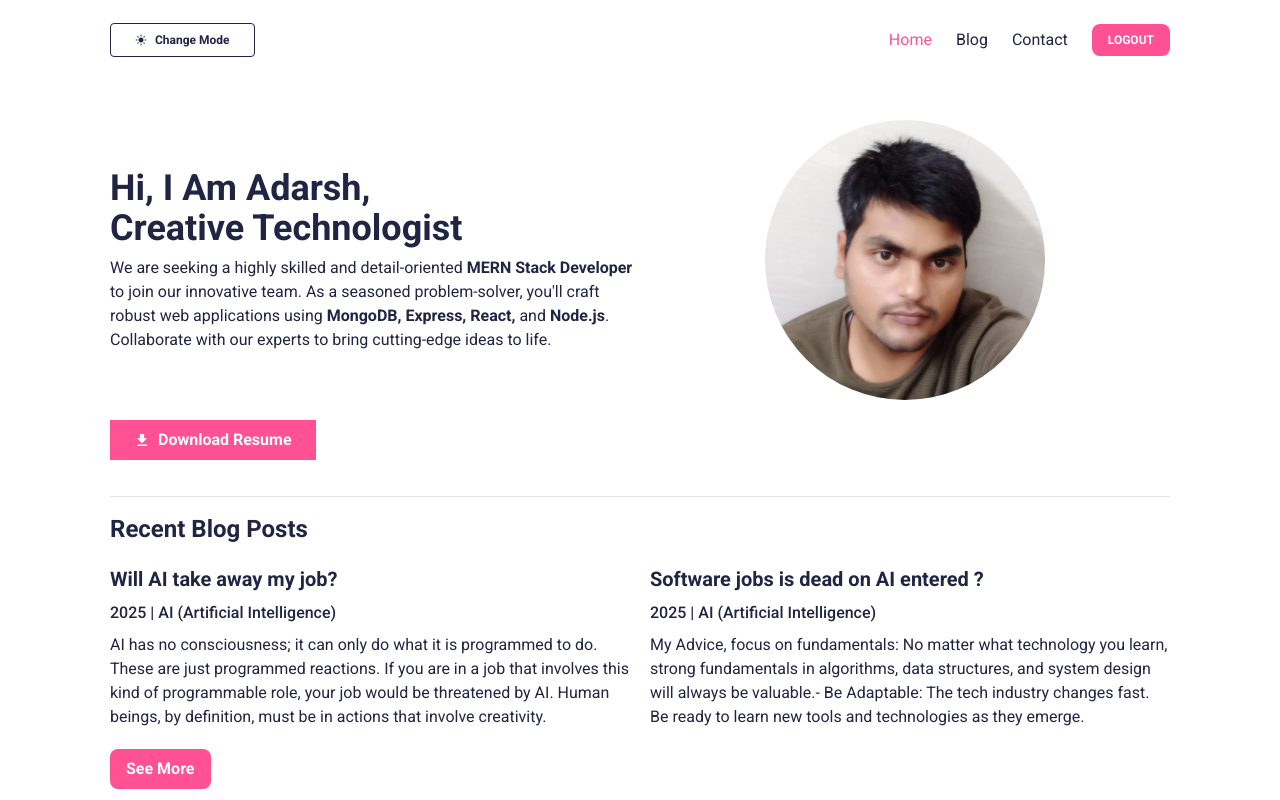
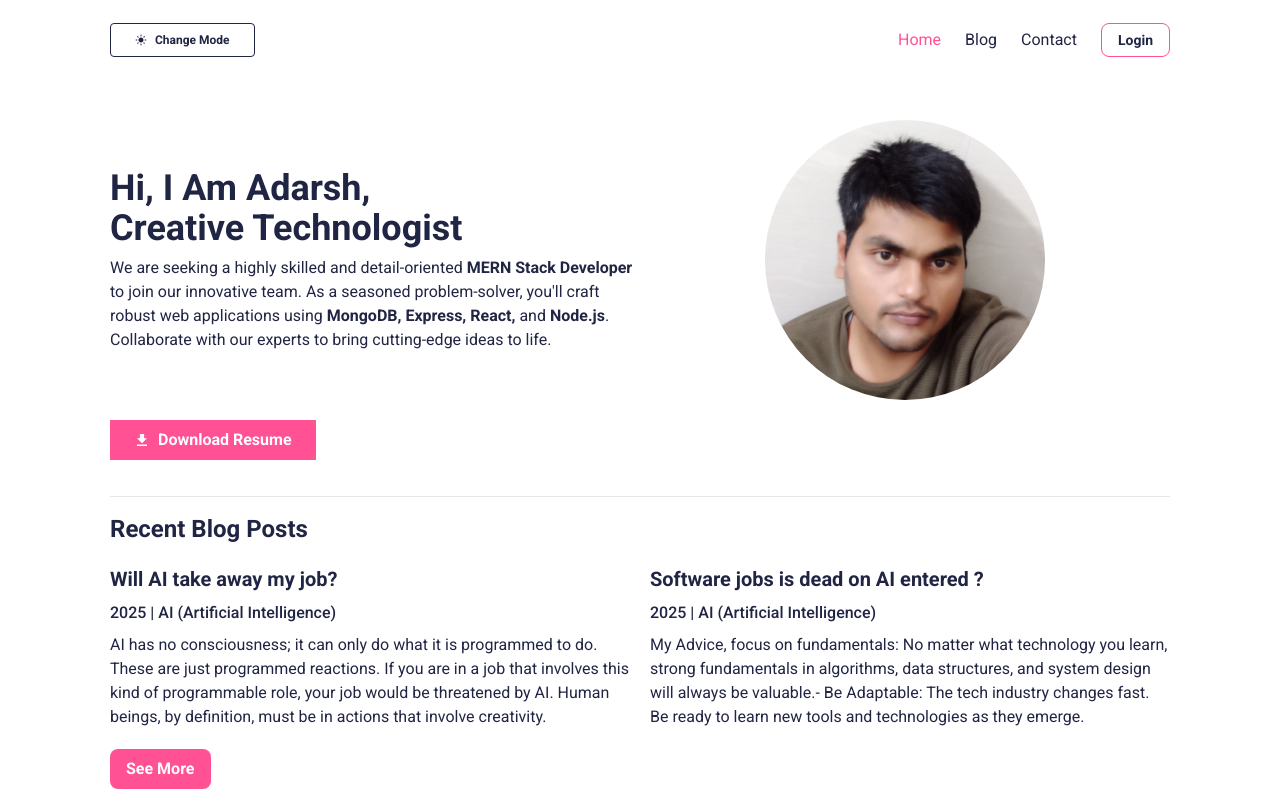
Before and after one commit to AdarshTheki/blog-posts-app, a React (Vite) app: page / in a window 1280 px wide. Shown: the top 800 px of the page. Built offline with nearby package versions, Linux system fonts and the light colour scheme; no server answers.

Commit message:
update layout auth

```diff
--- a/src/App.jsx
+++ b/src/App.jsx
@@ -42,7 +42,7 @@ const App = () => {
             <Route path='/contact' element={<Contact />} />
             <Route path='/register' element={<Register />} />
             <Route path='/login' element={<Login />} />
-            <Route element={<AuthLayout authentication />}>
+            <Route element={<AuthLayout />}>
               <Route path='/create/blog' element={<BlogCreate />} />
               <Route path='/create/blog/:slug' element={<BlogUpdate />} />
             </Route>
--- a/src/components/AuthLayout.jsx
+++ b/src/components/AuthLayout.jsx
@@ -2,8 +2,10 @@ import React, { useEffect, useState } from 'react';
 import { useSelector } from 'react-redux';
 import { Outlet, useNavigate } from 'react-router-dom';
 
-export default function Protected({ children, authentication = true }) {
+export default function Protected({ children }) {
   const navigate = useNavigate();
+  const user = useSelector((state) => state.auth);
+  const authentication = !!user?.userData?.$id;
   const [loader, setLoader] = useState(true);
   const { status } = useSelector((state) => state.auth);
 
--- a/src/components/Header.jsx
+++ b/src/components/Header.jsx
@@ -10,7 +10,7 @@ import { Button } from '../utils';
 
 const Header = () => {
   const dispatch = useDispatch();
-  const { status } = useSelector((state) => state.auth);
+  const user = useSelector((state) => state.auth);
   const [loading, setLoading] = useState(false);
   const [isSidebarOpen, setIsSidebarOpen] = useState(false);
 
@@ -117,7 +117,7 @@ const Header = () => {
               Contact
             </NavLink>
           </li>
-          {!status ? (
+          {!user?.userData?.$id ? (
             <li>
               <NavLink
                 to='/login'
```
Lines whose indentation alone changed are shown as unchanged.
